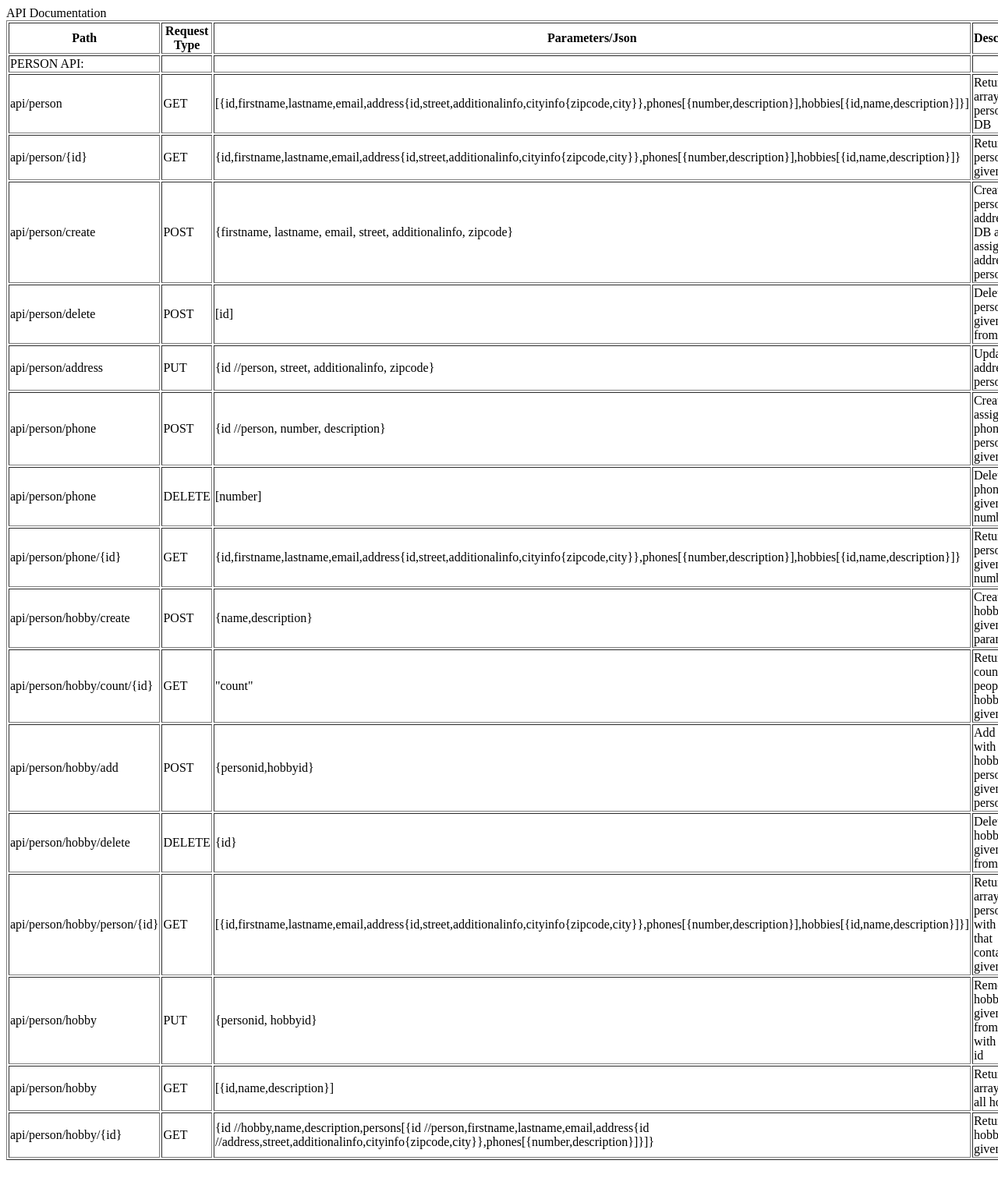
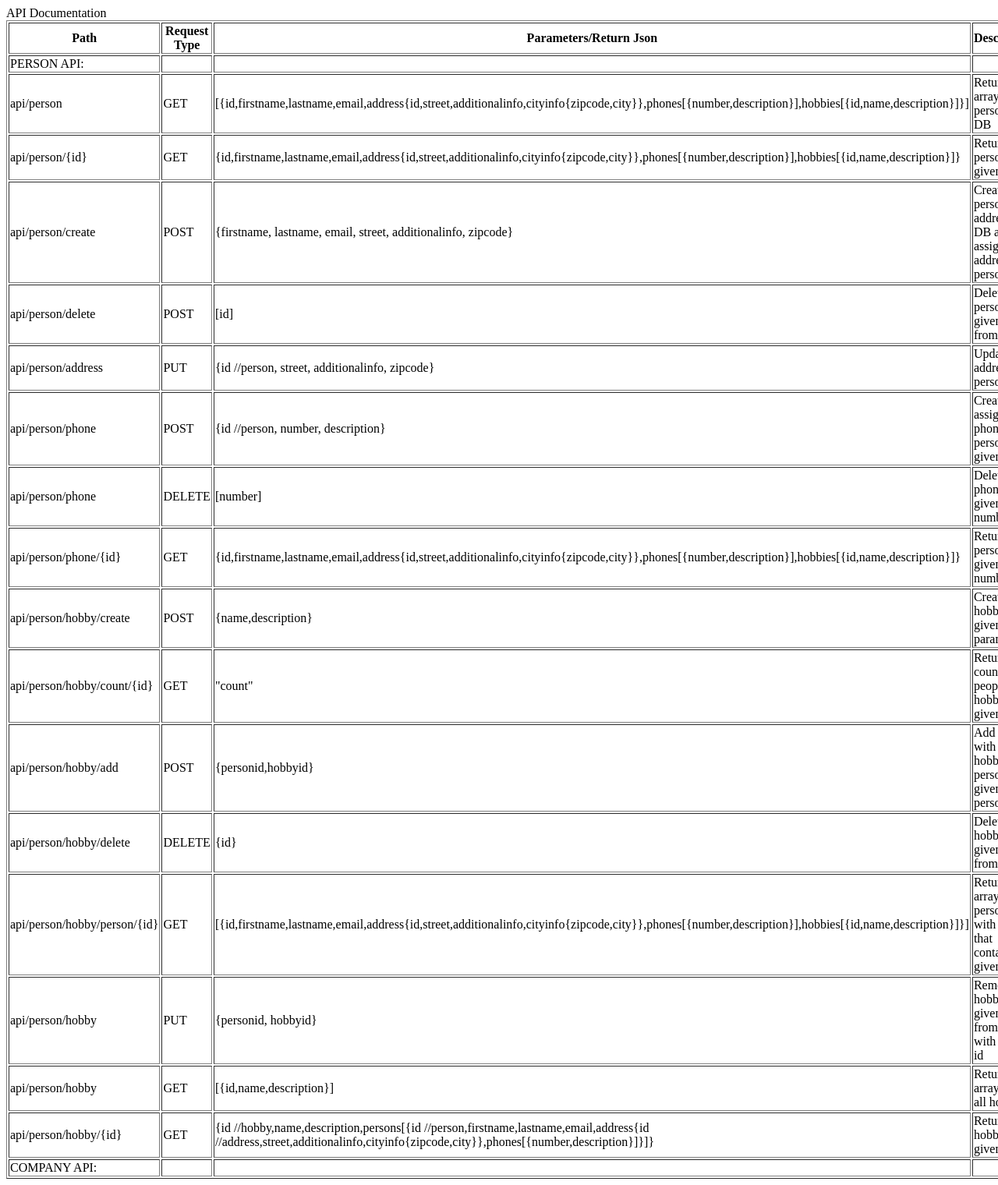
Before and after one commit to masterdagon/CA2, a plain HTML site: page web/apidocumentation.html in a window 1280 px wide. Shown: the top 1520 px of the page at 78% size. Before the commit the page ends 1496 px from the top, so only its background shows below. Drawn offline with Linux system fonts and the light colour scheme.

Commit message:
api documentation

```diff
--- a/web/apidocumentation.html
+++ b/web/apidocumentation.html
@@ -16,7 +16,7 @@ and open the template in the editor.
             <thead>
             <th>Path</th>
             <th>Request Type</th>
-            <th>Parameters/Json</th>
+            <th>Parameters/Return Json</th>
             <th>Description</th>
         </thead>
         <tbody>
@@ -122,6 +122,12 @@ and open the template in the editor.
                 <td>{id //hobby,name,description,persons[{id //person,firstname,lastname,email,address{id //address,street,additionalinfo,cityinfo{zipcode,city}},phones[{number,description}]}]}</td>
                 <td>Returns hobby with given id</td>
             </tr>
+            <tr>
+                <td>COMPANY API:</td>
+                <td> </td>
+                <td> </td>
+                <td> </td>
+            </tr>
         </tbody>
     </table>
 </body>
```
